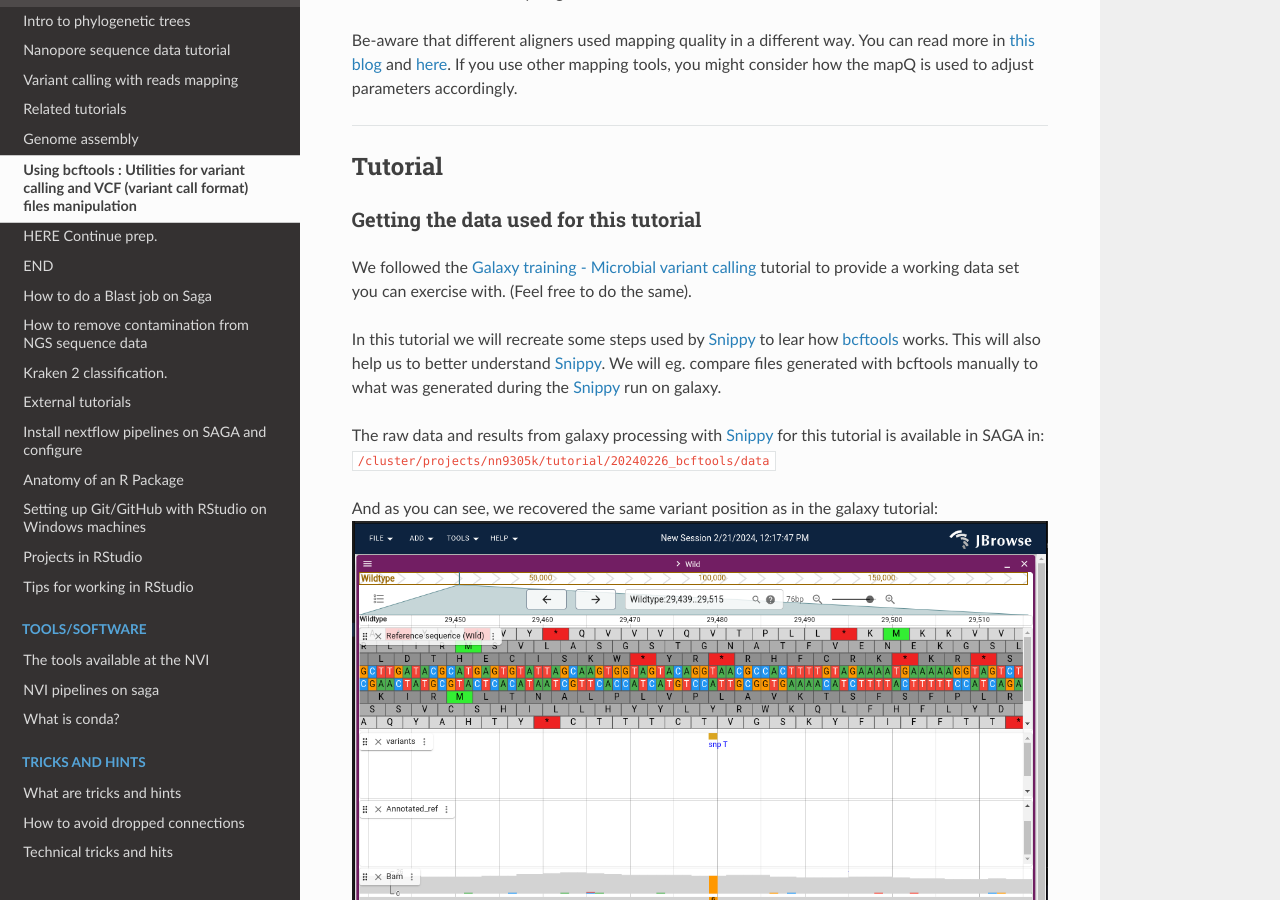
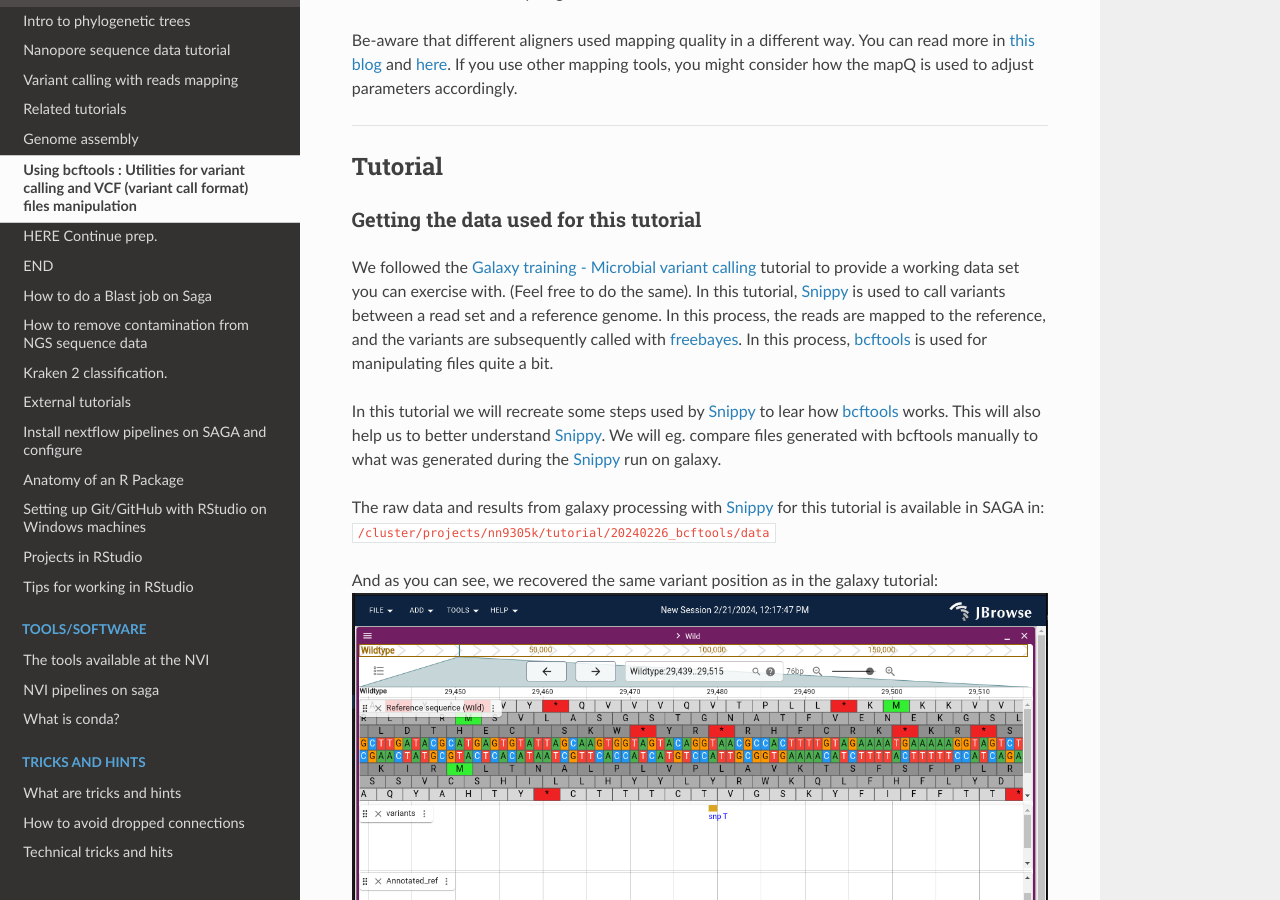
Before and after one commit to NorwegianVeterinaryInstitute/nvi-documentation, a Sphinx documentation site: the page built from docs/source/tutorials/bcftools.md, in a window 1280 px wide and 900 px high, scrolled down 2611 px. Built offline with Sphinx 7.4.7 and the Read the Docs theme 2.0.0, drawn with Linux system fonts in a browser that asks for light colours; pages that are not in the unit, such as notebooks, are missing from menus.

Commit message:
Update bcftools.md
Fleshed out first intro re sippy and freebayes.

```diff
--- a/docs/source/tutorials/bcftools.md
+++ b/docs/source/tutorials/bcftools.md
@@ -99,6 +99,7 @@ https://medium.com/@shilparaopradeep/samtools-guide-learning-how-to-filter-and-m
 ### Getting the data used for this tutorial
 
 We followed the [Galaxy training - Microbial variant calling] tutorial to provide a working data set you can exercise with. (Feel free to do the same).
+In this tutorial, [Snippy] is used to call variants between a read set and a reference genome. In this process, the reads are mapped to the reference, and the variants are subsequently called with [freebayes]. In this process, [bcftools] is used for manipulating files quite a bit.
 
 In this tutorial we will recreate some steps used by [Snippy] to lear how [bcftools] works.
 This will also help us to better understand [Snippy]. We will eg. compare files generated with
```
